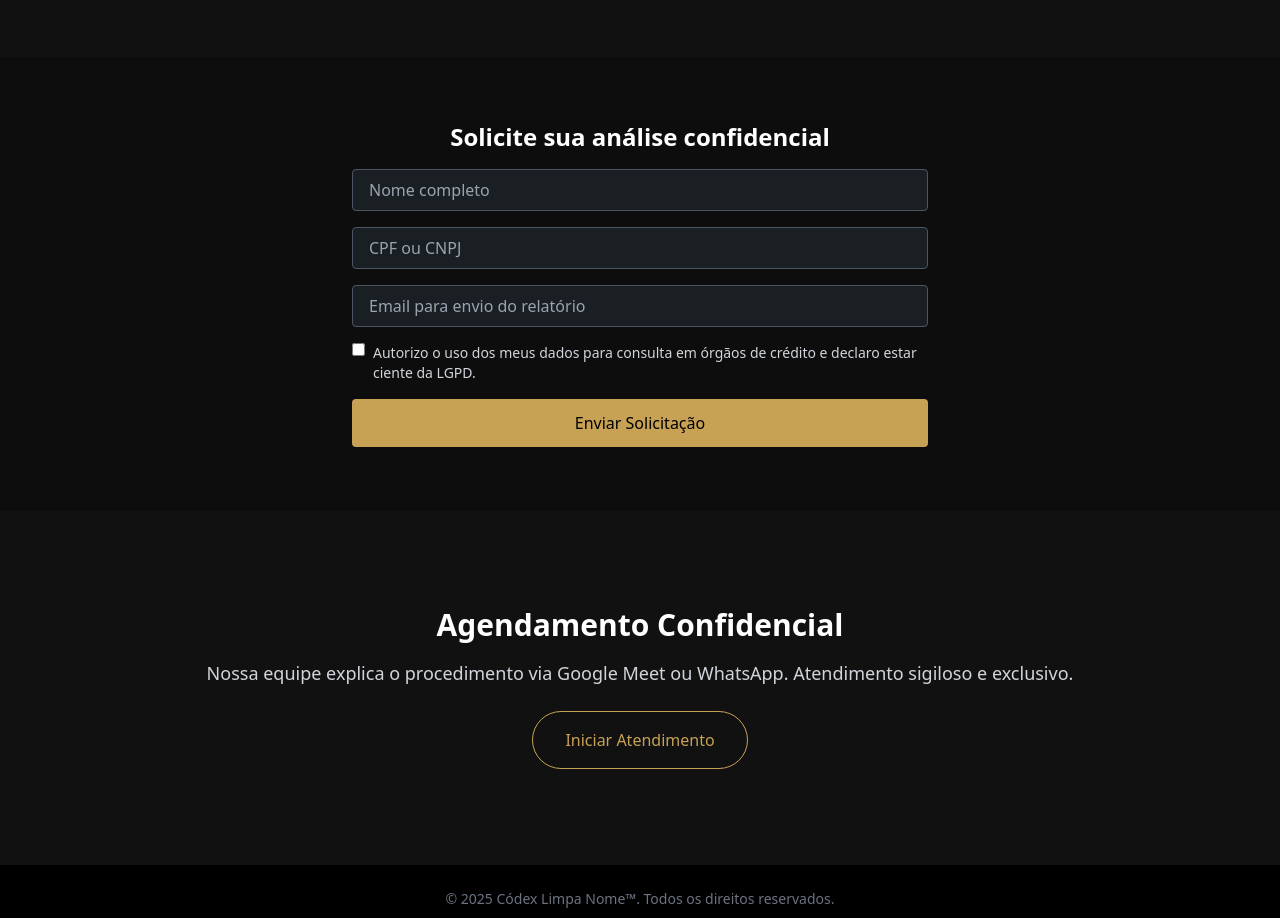
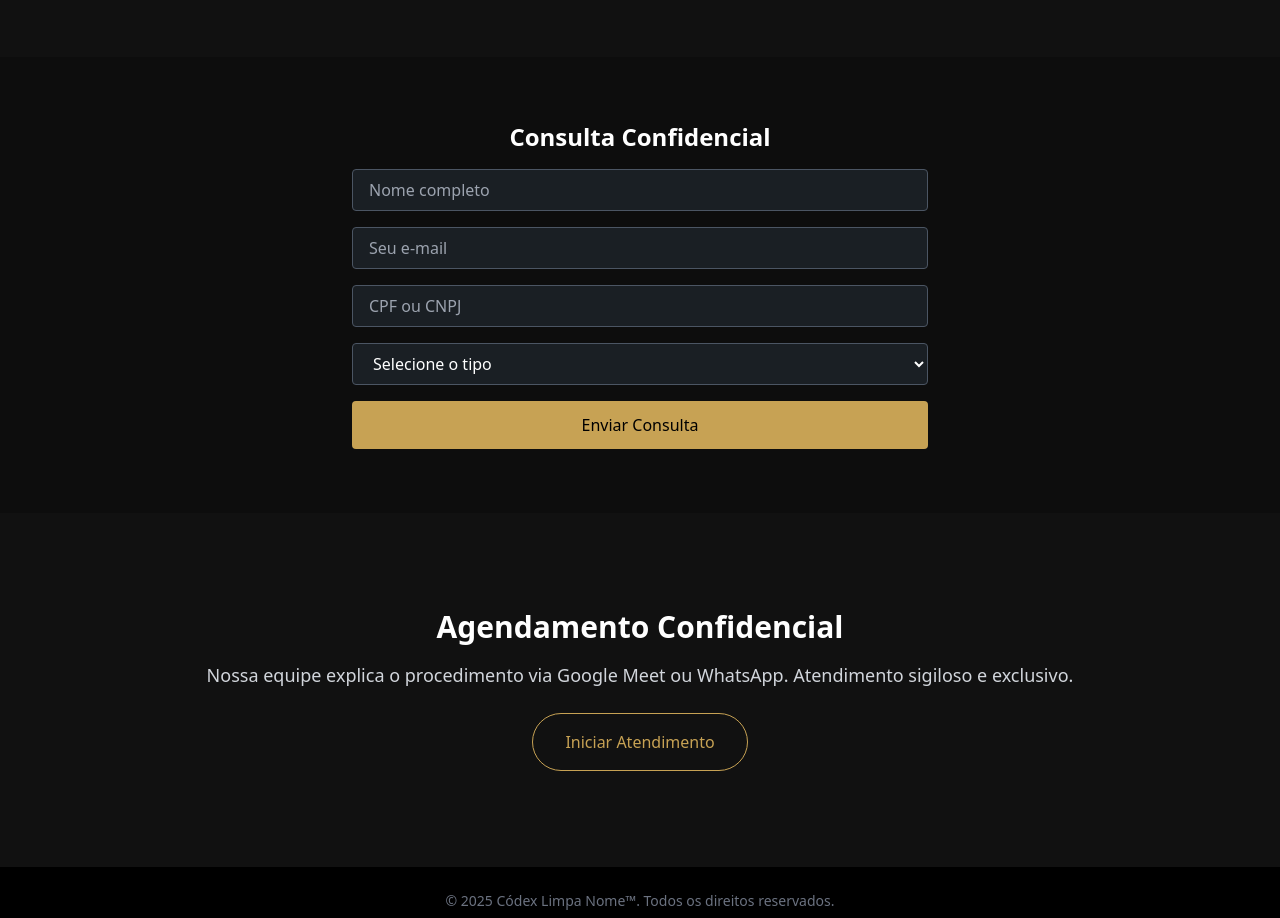
Before and after one commit to Fincorelabs/codex-limpa-nome, a Next.js app: page / in a window 1280 px wide. Shown: the part 2120-3038 px from the top of the page. Built offline with nearby package versions, Linux system fonts and the light colour scheme.

Commit message:
Update index.jsx

```diff
--- a/pages/index.jsx
+++ b/pages/index.jsx
@@ -94,13 +94,40 @@ export default function Home() {
           </p>
         </div>
       </section>
-       {/* FORMULÁRIO DE AUTORIZAÇÃO */}
+       {/* FORMULÁRIO DE CONSULTA */}
 <section className="bg-[#0d0d0d] text-white py-16 px-6 md:px-24">
   <div className="max-w-xl mx-auto text-center">
-    <h2 className="text-2xl font-semibold mb-4">Solicite sua análise confidencial</h2>
+    <h2 className="text-2xl font-semibold mb-4">Consulta Confidencial</h2>
     <form
-      action="https://formsubmit.co/seu-email@gmail.com"
-      method="POST"
+      onSubmit={async (e) => {
+        e.preventDefault()
+
+        const formData = {
+          nome: e.target.nome.value,
+          email: e.target.email.value,
+          documento: e.target.documento.value,
+          tipo: e.target.tipo.value
+        }
+
+        try {
+          const res = await fetch('http://localhost:3001/api/consultar', {
+            method: 'POST',
+            headers: { 'Content-Type': 'application/json' },
+            body: JSON.stringify(formData)
+          })
+
+          const json = await res.json()
+          if (json.sucesso) {
+            alert('Consulta realizada com sucesso!')
+            console.log(json.dados) // aqui você pode exibir ou armazenar
+          } else {
+            alert('Erro na consulta. Verifique os dados.')
+          }
+        } catch (err) {
+          console.error(err)
+          alert('Erro de conexão com o servidor.')
+        }
+      }}
       className="space-y-4 text-left"
     >
       <input
@@ -111,30 +138,33 @@ export default function Home() {
         className="w-full px-4 py-2 rounded bg-[#1a1f24] text-white border border-gray-600"
       />
       <input
+        type="email"
+        name="email"
+        required
+        placeholder="Seu e-mail"
+        className="w-full px-4 py-2 rounded bg-[#1a1f24] text-white border border-gray-600"
+      />
+      <input
         type="text"
-        name="cpf_cnpj"
+        name="documento"
         required
         placeholder="CPF ou CNPJ"
         className="w-full px-4 py-2 rounded bg-[#1a1f24] text-white border border-gray-600"
       />
-      <input
-        type="email"
-        name="email"
+      <select
+        name="tipo"
+        className="w-full px-4 py-2 rounded bg-[#1a1f24] text-white border border-gray-600"
         required
-        placeholder="Email para envio do relatório"
-        className="w-full px-4 py-2 rounded bg-[#1a1f24] text-white border border-gray-600"
-      />
-      <label className="inline-flex items-start space-x-2 text-sm text-gray-300">
-        <input type="checkbox" required name="consentimento" />
-        <span>
-          Autorizo o uso dos meus dados para consulta em órgãos de crédito e declaro estar ciente da LGPD.
-        </span>
-      </label>
+      >
+        <option value="">Selecione o tipo</option>
+        <option value="cpf">CPF</option>
+        <option value="cnpj">CNPJ</option>
+      </select>
       <button
         type="submit"
         className="w-full py-3 bg-[#c7a254] hover:bg-[#d8b165] text-black font-medium rounded transition duration-300"
       >
-        Enviar Solicitação
+        Enviar Consulta
       </button>
     </form>
   </div>
```
